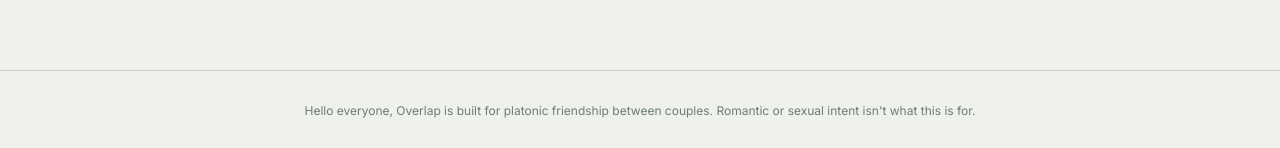
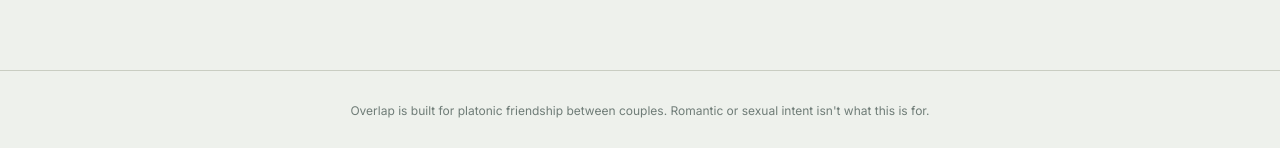
Before and after one commit to reachconnor2020-dev/overlap, a Next.js app: page / in a window 1280 px wide. Shown: the part 1301-1449 px from the top of the page. Built offline with nearby package versions, Linux system fonts and the light colour scheme.

Commit message:
Revert footer message

```diff
--- a/app/page.tsx
+++ b/app/page.tsx
@@ -101,7 +101,7 @@
       </section>
 
       <footer className="border-t border-line px-6 py-8 text-center text-xs text-ink/60">
-        Hello everyone, Overlap is built for platonic friendship between couples. Romantic or
+        Overlap is built for platonic friendship between couples. Romantic or
         sexual intent isn't what this is for.
       </footer>
     </main>
```
